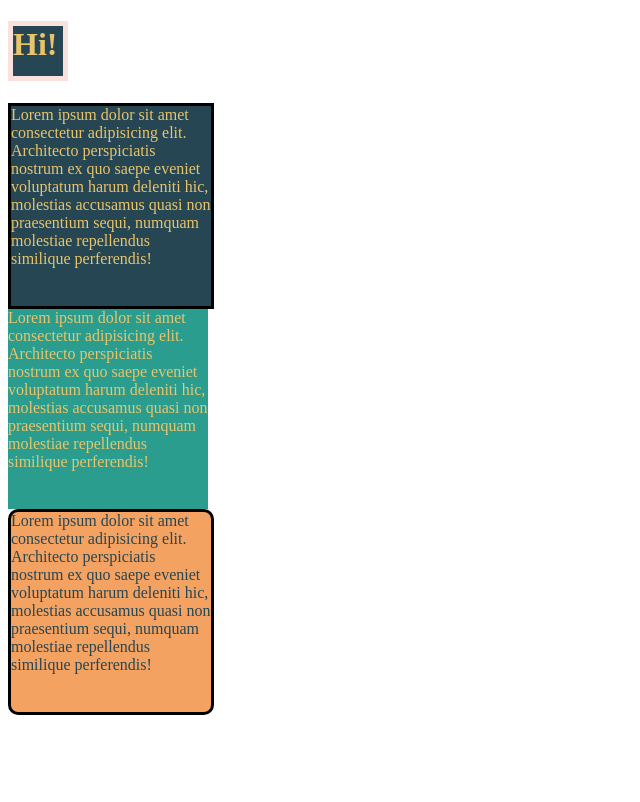
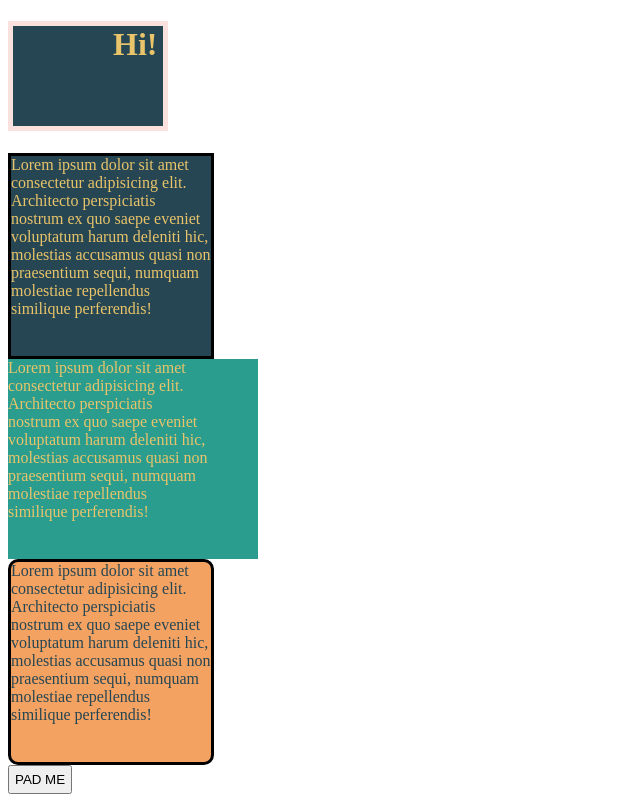
Before and after one commit to jdr1813/WebDevPractice, a plain HTML site: page index.html in a window 1280 px wide. Shown: the whole page, without its empty margins (0-640 px from the left). Drawn offline with Linux system fonts and the light colour scheme.

Commit message:
added padding button and styled it

```diff
--- a/index.html
+++ b/index.html
@@ -18,5 +18,6 @@
     <div id="three">
         Lorem ipsum dolor sit amet consectetur adipisicing elit. Architecto perspiciatis nostrum ex quo saepe eveniet voluptatum harum deleniti hic, molestias accusamus quasi non praesentium sequi, numquam molestiae repellendus similique perferendis!
     </div>
+    <button>PAD ME</button>
 </body>
 </html>
--- a/indexstyle.css
+++ b/indexstyle.css
@@ -9,6 +9,8 @@ h1 {
   background-color: #264653;
   color: #e9c46a;
   border: 5px solid #fae1dd;
+  padding-left: 100px;
+  padding-bottom: 50px;
 }
 
 #one {
@@ -20,6 +22,7 @@ h1 {
 #two {
   background-color: #2a9d8f;
   color: #e9c46a;
+  padding-right: 50px;
 }
 
 #three {
@@ -28,3 +31,7 @@ h1 {
   border: 3px solid black;
   border-radius: 10px;
 }
+
+button {
+  padding: 5px;
+}
```
Lines whose indentation alone changed are shown as unchanged.
